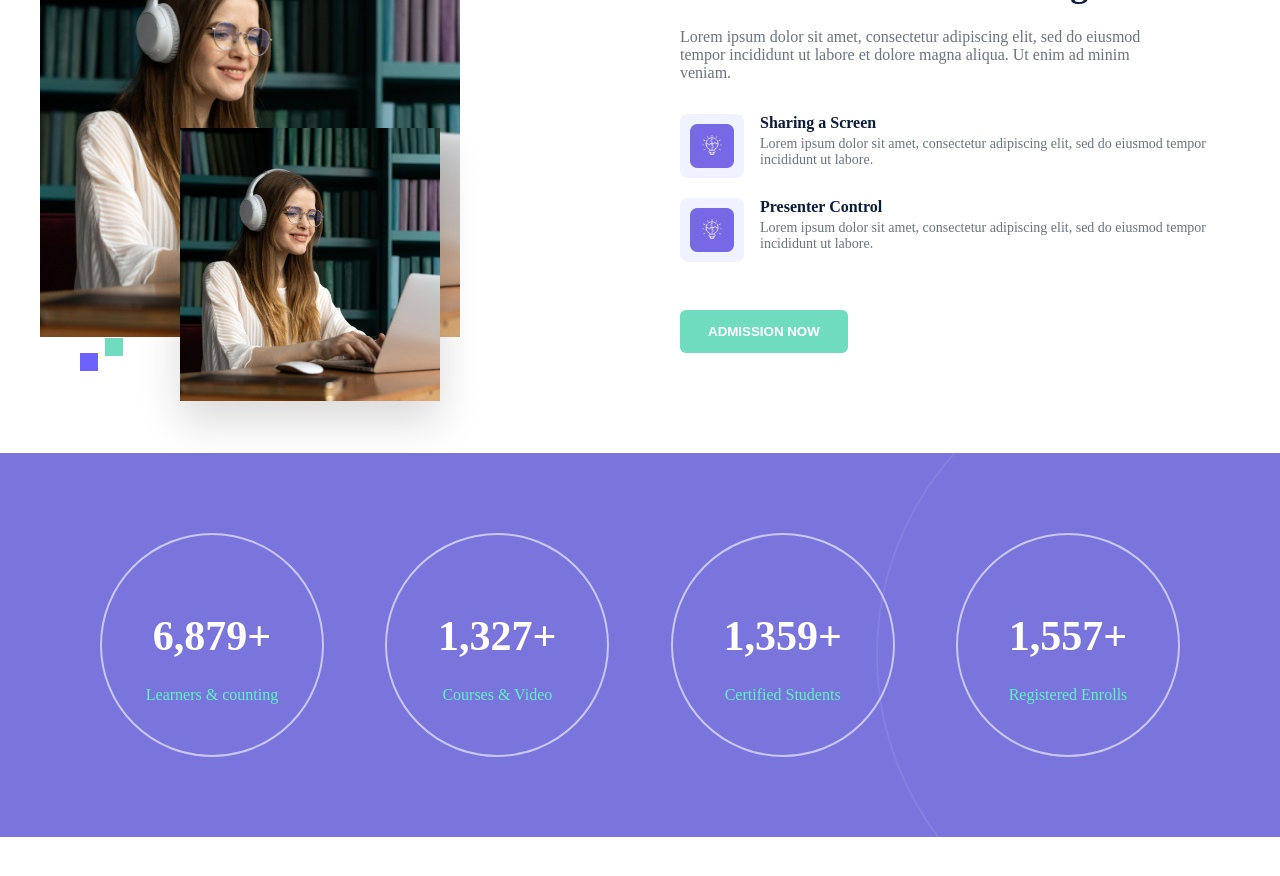
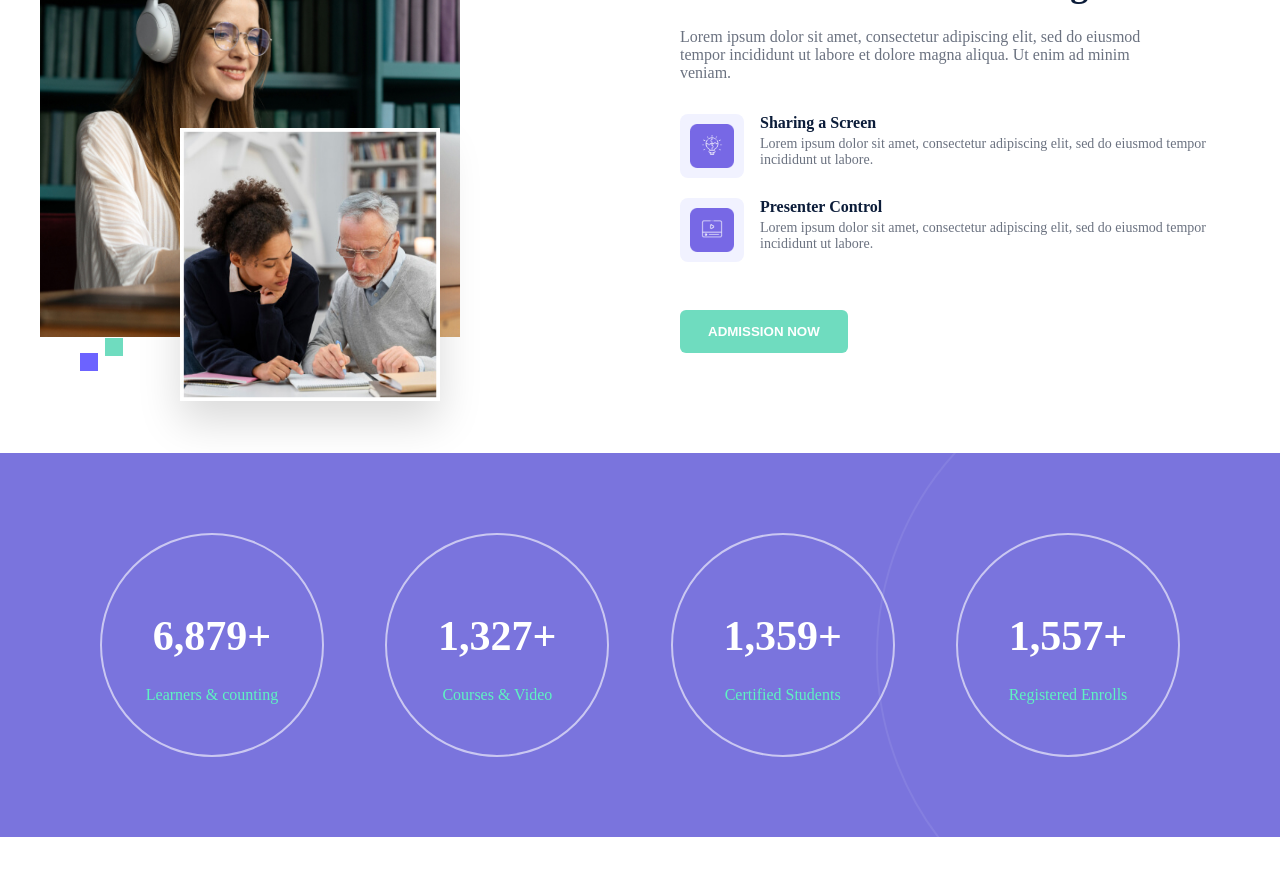
Before and after one commit to nancyjamescoding/edunity-landing-page, a React (Vite) app: page / in a window 1280 px wide. Shown: the part 1280-2156 px from the top of the page. Built offline with nearby package versions, Linux system fonts and the light colour scheme.

Commit message:
trying to resolve versel deployment

```diff
--- a/src/components/About/About.jsx
+++ b/src/components/About/About.jsx
@@ -1,9 +1,9 @@
 import './About.css';
 import about1 from '@/assets/about1.png';
-// import about2 from '@/assets/about2.png';
+import secondimage from '@/assets/secondimage.png';
 
 import abouticon1 from '@/assets/abouticon1.png';
-// import abouticon2 from '@/assets/abouticon2.png';
+import secondabout from '@/assets/secondabout.png';
 
 export default function About() {
   return (
@@ -12,7 +12,7 @@ export default function About() {
 
         <div className="about-images">
           <img src={about1} alt="Online Learning" className="about-img-main" />
-          <img src={about1} alt="Mentorship" className="about-img-sub" />
+          <img src={secondimage} alt="Mentorship" className="about-img-sub" />
           <span className="decor-square purple"></span>
           <span className="decor-square green"></span>
         </div>
@@ -43,7 +43,7 @@ export default function About() {
           </div>
 
           <div className="about-feature">
-            <img src={abouticon1} alt="Presenter Control" />
+            <img src={secondabout} alt="Presenter Control" />
             <div>
               <h4>Presenter Control</h4>
               <p>
```
Also changed, not shown: src/assets/secondabout.png (renamed from src/assets/Abouticon2.png), src/assets/secondimage.png (renamed from src/assets/About2.png).
